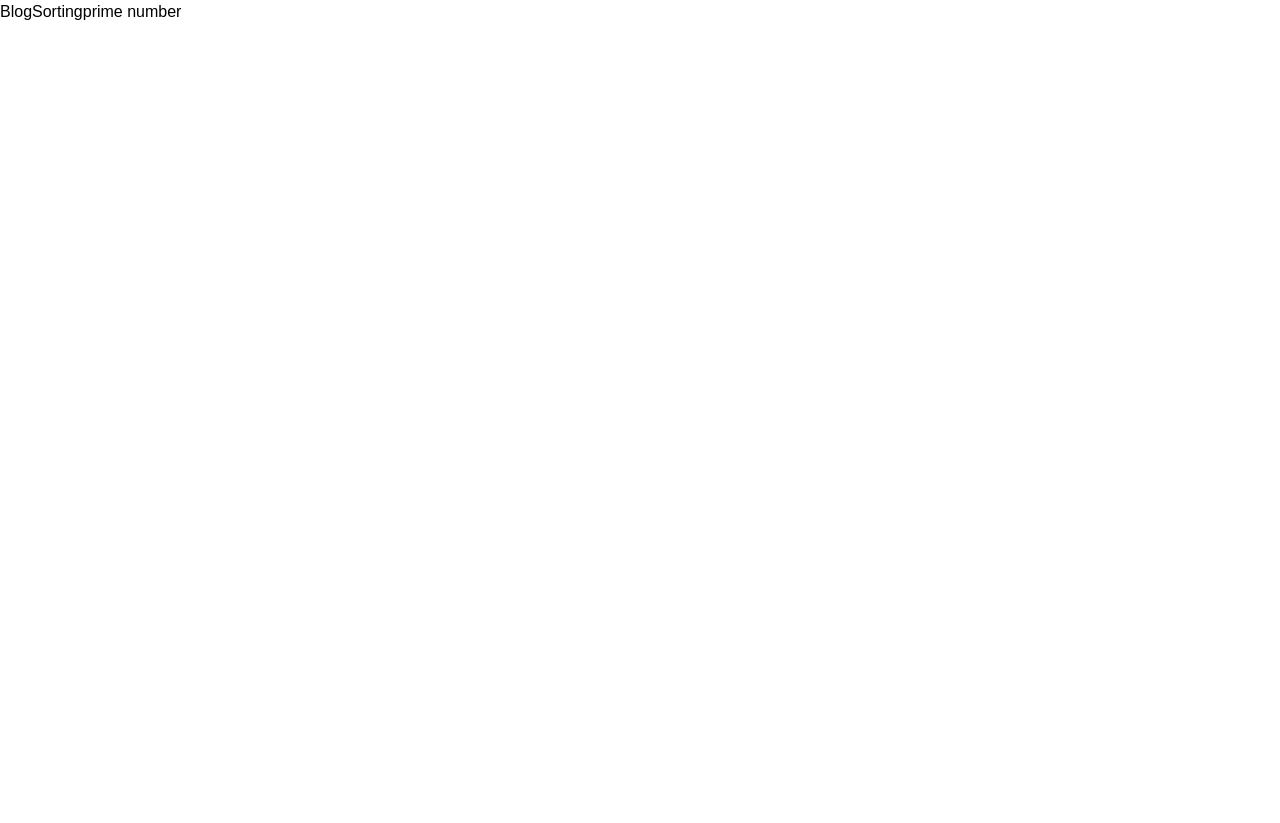
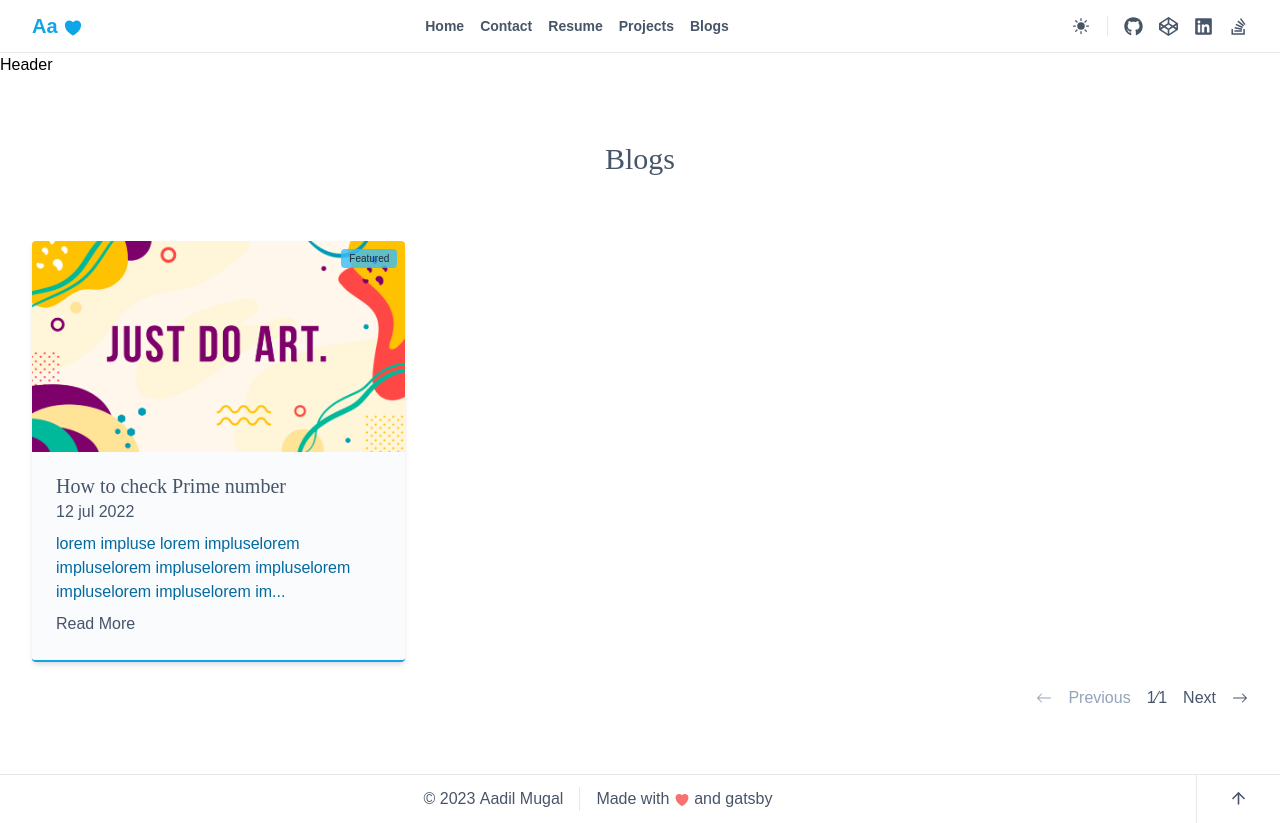
Before and after one commit to aadilmughal786/portfolio, a Gatsby site: page /blog in a window 1280 px wide. Before the commit the page ends 800 px from the top, so only its background shows below. Built offline with nearby package versions, Linux system fonts and the light colour scheme; Gatsby itself is replaced by a stand-in of ours.

Commit message:
added blogs

```diff
--- /dev/null
+++ b/src/components/blog/blog-hero-section/blog-hero-section.jsx
@@ -0,0 +1,11 @@
+import React from "react"
+
+const BlogHeroSection = ({ data }) => {
+  return (
+    <div className="text-slate-700 dark:text-slate-200">
+      <div className="font-[Kurale] text-5xl">{data.title}</div>
+    </div>
+  )
+}
+
+export default BlogHeroSection
--- /dev/null
+++ b/src/components/blog/blog-section/blog-card.jsx
@@ -0,0 +1,27 @@
+import { Link } from "gatsby"
+import React from "react"
+
+const DESCRIPTION_lIMIT = 100
+
+const BlogCard = ({ data }) => {
+  return (
+    <div className="relative flex flex-col justify-between overflow-hidden rounded border-b-2 border-b-sky-500 bg-slate-100/40 shadow-md hover:shadow-lg dark:bg-slate-900/40">
+      <div className="relative">
+        <img src={data.img} alt={data.title} />
+        <span className="absolute top-2 right-2 rounded bg-sky-400/80 px-2 py-[2px] text-[10px] font-medium text-slate-800 dark:bg-sky-300 dark:text-black">
+          {data.chip}
+        </span>
+      </div>
+      <div className="px-6 pb-6 pt-2">
+        <div className="pt-3 font-[Kurale] text-xl">{data.title}</div>
+        <div>{data.date}</div>
+        <div className="py-2 text-sky-700 dark:text-sky-300">
+          {`${data.description.slice(0, DESCRIPTION_lIMIT)}...`}
+        </div>
+        <Link to={data.route}>Read More</Link>
+      </div>
+    </div>
+  )
+}
+
+export default BlogCard
--- /dev/null
+++ b/src/components/blog/blog-section/blog-section.jsx
@@ -0,0 +1,75 @@
+import React, { useState } from "react"
+import BlogCard from "./blog-card"
+import { BsArrowLeft, BsArrowRight } from "react-icons/bs"
+
+const ITEM_NUMBER_TO_SHOW = 3
+
+const BlogSection = ({ data }) => {
+  const [currentPage, setCurrentPage] = useState(1)
+  const [trackNext, setTrackNext] = useState(true)
+  const [trackPrevious, setTrackPrivious] = useState(false)
+
+  const totalPage = Math.ceil(data.blogsDetails.length / ITEM_NUMBER_TO_SHOW)
+
+  const previousItems = () => {
+    if (currentPage > 1) {
+      setCurrentPage(currentPage - 1)
+      currentPage > 1 ? setTrackPrivious(true) : setTrackPrivious(false)
+      setTrackNext(true)
+    } else {
+      setTrackPrivious(false)
+    }
+  }
+
+  const nextItems = () => {
+    if (currentPage < totalPage) {
+      setCurrentPage(currentPage + 1)
+      currentPage < totalPage ? setTrackNext(true) : setTrackNext(false)
+      setTrackPrivious(true)
+    } else {
+      setTrackNext(false)
+    }
+  }
+
+  let startIndex = (currentPage - 1) * ITEM_NUMBER_TO_SHOW
+  let endIndex = currentPage * ITEM_NUMBER_TO_SHOW
+  return (
+    <div>
+      <div className="px-4 py-16 text-slate-600 dark:text-slate-300 sm:px-8">
+        <div className="text-center font-[Kurale] text-3xl">{data.label}</div>
+        <div className="grid grid-cols-1 gap-x-4 gap-y-8 pt-16 sm:grid-cols-2 md:grid-cols-3 lg:gap-x-12">
+          {data.blogsDetails.slice(startIndex, endIndex).map(blogsDetail => (
+            <BlogCard data={blogsDetail} />
+          ))}
+        </div>
+        <div className="flex items-center justify-center gap-4 pt-6 sm:justify-end">
+          <button
+            onClick={e => previousItems()}
+            className={`${
+              trackPrevious
+                ? ""
+                : "cursor-not-allowed text-slate-400 dark:text-slate-500"
+            } flex items-center gap-4`}
+          >
+            <BsArrowLeft />
+            Previous
+          </button>
+          <div>{`${currentPage}⁄${totalPage}`}</div>
+          <button
+            onClick={e => nextItems()}
+            className={`${
+              trackNext
+                ? ""
+                : "cursor-not-allowed text-slate-400 dark:text-slate-500"
+            } flex items-center gap-4`}
+          >
+            Next
+            <BsArrowRight />
+          </button>
+        </div>
+      </div>
+    </div>
+  )
+}
+
+export default BlogSection
--- /dev/null
+++ b/src/components/blog/header/header.jsx
@@ -0,0 +1,7 @@
+import React from "react"
+
+const Header = ({ data }) => {
+  return <div>Header</div>
+}
+
+export default Header
--- a/src/components/layouts/layout.jsx
+++ b/src/components/layouts/layout.jsx
@@ -6,7 +6,9 @@ const Layout = ({ children }) => {
   return (
     <div className="flex min-h-screen flex-col justify-between transition-colors dark:bg-slate-800">
       <NavBar />
-      <main className="overflow-hidden">{children}</main>
+      <div className="flex-1">
+        <main className="overflow-hidden ">{children}</main>
+      </div>
       <Footer />
     </div>
   )
--- a/src/components/projects/projects/projects.jsx
+++ b/src/components/projects/projects/projects.jsx
@@ -30,8 +30,6 @@ const Project = ({ data }) => {
       setTrackNext(false)
     }
   }
-
-  console.log(`${trackPrevious}  ${trackNext}`)
 
   let startIndex = (currentPage - 1) * ITEM_NUMBER_TO_SHOW
   let endIndex = currentPage * ITEM_NUMBER_TO_SHOW
--- /dev/null
+++ b/src/data/blog/author.js
@@ -0,0 +1,8 @@
+import authorImg from "../../images/resume-classic/aadil.png"
+
+const authorDetails = {
+  name: "Aadil Mugal",
+  img: authorImg,
+}
+
+export default authorDetails
--- /dev/null
+++ b/src/data/blog/blog1/prime-number.js
@@ -0,0 +1,39 @@
+import img from "../../../images/blog/blog1/card.png"
+import authorData from "../author"
+
+export const metaData = {
+  img: img,
+  title: "How to check Prime number",
+  date: "12 jul 2022",
+  author: authorData,
+  chip: "Featured",
+  route: "/blog/prime-number",
+  description:
+    "lorem impluse lorem impluselorem impluselorem impluselorem impluselorem impluselorem impluselorem impluse",
+  tags: ["C++", "Python"],
+}
+
+const content = [
+  {
+    label: "p",
+    data: "lorem impluse lorem impluselorem impluselorem impluselorem impluselorem impluselorem impluselorem impluse",
+  },
+  {
+    label: "h2",
+    data: "sdfpsjdfosjd",
+  },
+  {
+    label: "img",
+    data: {
+      img: img,
+      alt: "alt",
+    },
+  },
+]
+
+const data = {
+  metaData,
+  content,
+}
+
+export default data
--- /dev/null
+++ b/src/data/blog/index.js
@@ -0,0 +1,10 @@
+import { metaData as blog1 } from "./blog1/prime-number.js"
+
+const data = {
+  blogSection: {
+    label: "Blogs",
+    blogsDetails: [blog1],
+  },
+}
+
+export default data
--- a/src/pages/blog/index.jsx
+++ b/src/pages/blog/index.jsx
@@ -1,13 +1,16 @@
 import { Link } from "gatsby"
 import React from "react"
+import BlogSection from "../../components/blog/blog-section/blog-section"
+import Header from "../../components/blog/header/header"
+import Layout from "../../components/layouts/layout"
+import data from "../../data/blog/index"
 
 const Blog = () => {
   return (
-    <div>
-      Blog
-      <Link to="/blog/sorting-algorithm">Sorting</Link>
-      <Link to="/blog/prime-number">prime number</Link>
-    </div>
+    <Layout>
+      <Header data={""} />
+      <BlogSection data={data.blogSection} />
+    </Layout>
   )
 }
 
--- a/src/pages/blog/prime-number.jsx
+++ b/src/pages/blog/prime-number.jsx
@@ -1,7 +1,13 @@
 import React from "react"
-
+import BlogHeroSection from "../../components/blog/blog-hero-section/blog-hero-section"
+import Layout from "../../components/layouts/layout"
+import data from "../../data/blog/blog1/prime-number"
 const PrimeNumber = () => {
-  return <div>PrimeNumber</div>
+  return (
+    <Layout>
+      <BlogHeroSection data={data.metaData} />
+    </Layout>
+  )
 }
 
 export default PrimeNumber
--- a/src/pages/blog/sorting-algorithm.jsx
+++ b/src/pages/blog/sorting-algorithm.jsx
@@ -1,7 +1,12 @@
 import React from "react"
+import Layout from "../../components/layouts/layout"
 
 const SortingAlgorithm = () => {
-  return <div>SortingAlgorithm</div>
+  return (
+    <Layout>
+      <div>SortingAlgorithm</div>
+    </Layout>
+  )
 }
 
 export default SortingAlgorithm
```
Also changed, not shown: src/templates/blog.jsx (deleted, +0 -7 lines), src/templates/project.jsx (deleted, +0 -7 lines), src/images/blog/blog1/card.png (added).
